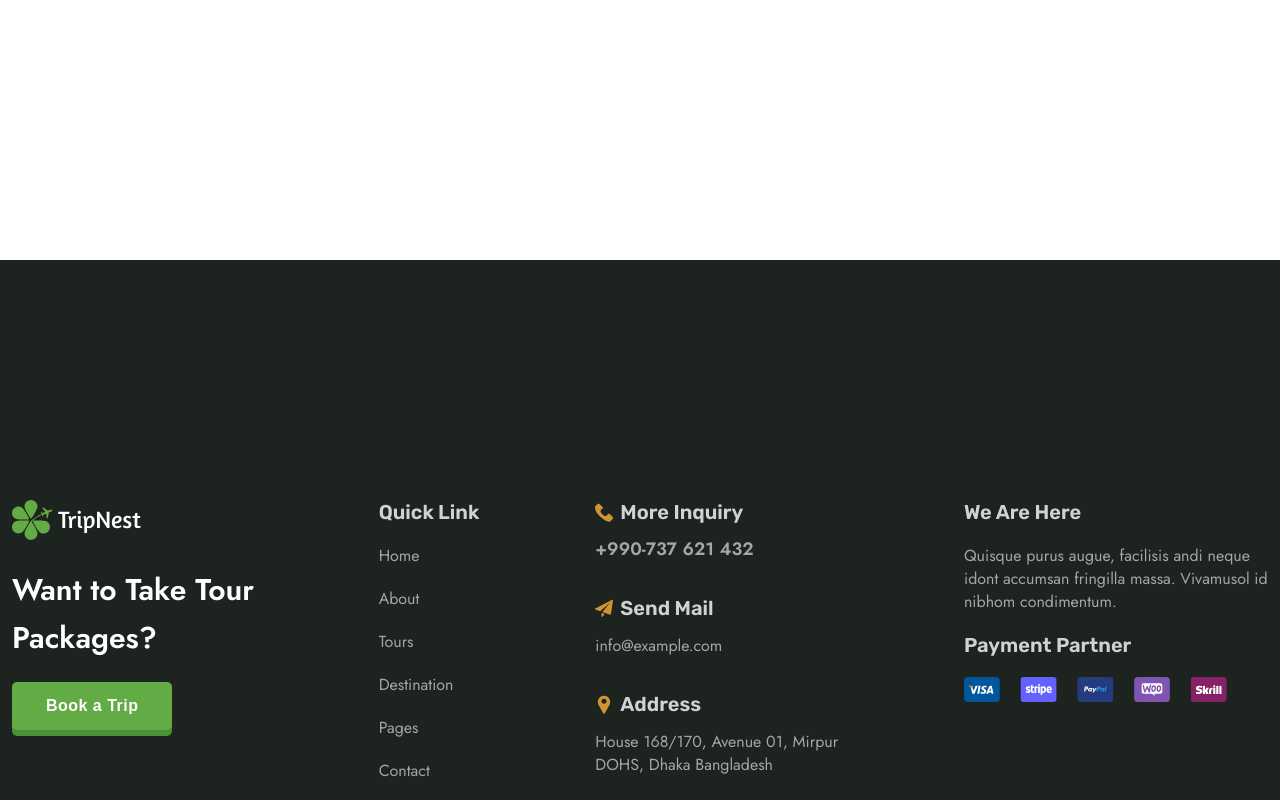
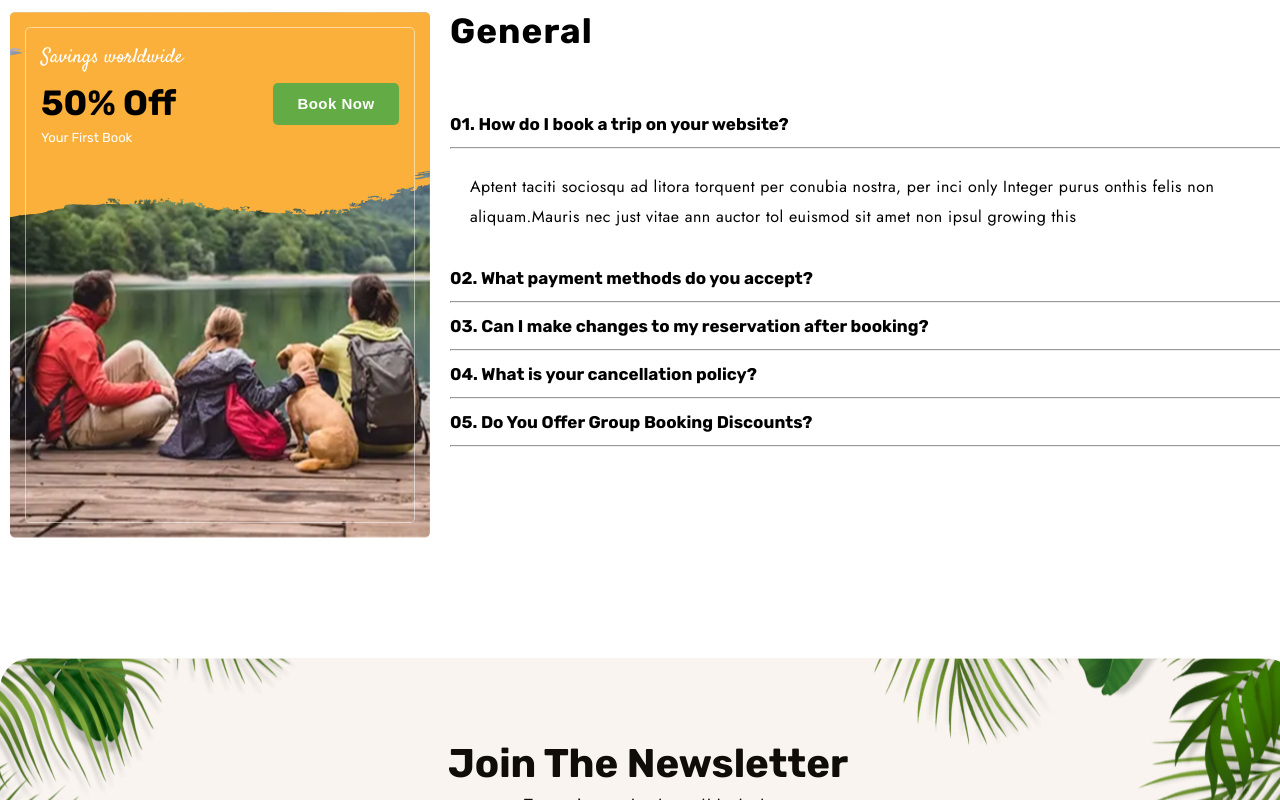
Before and after one commit to rashid-arf/TripNest, a Next.js app: page /faqs in a window 1280 px wide. Before the commit this address had no page. Shown: the part 540-1340 px from the top of the page. Built offline with nearby package versions, Linux system fonts and the light colour scheme.

Commit message:
WIP start FAQS

```diff
--- a/public/travel-article.json
+++ b/public/travel-article.json
@@ -11,7 +11,6 @@
     "Year": "2024",
     "TextBlog": "NSuspendisse bibendum efficitur orci, a pretium erat mattis nec. Vestibulum antema ypsumi primisot inaetahsjanl faucibus orci luctus etenjot ultrices posuere cubilia andt. Vestibulum quis odio ut dui malesuada ornare ut…",
     "views": "287 Views"
-
   },
   {
     "id": 2,
--- /dev/null
+++ b/src/app/faqs/page.tsx
@@ -0,0 +1,16 @@
+'use client';
+import { HeaderPages } from '@/components/About/HeaderPages/HeaderPages';
+import { NewsletterPages } from '@/components/About/NewsletterPages/NewsletterPages';
+import { AboutMain } from '@/components/About/AboutMain/AboutMain';
+import { Faqs } from '@/components/Faqs/Faqs';
+
+export default function Page() {
+  return (
+    <main>
+      <HeaderPages />
+      <AboutMain title={'Faqs'} pageTitle={'Faqs'} />
+      <Faqs />
+      <NewsletterPages />
+    </main>
+  );
+}
--- /dev/null
+++ b/src/components/Faqs/Faqs.module.scss
@@ -0,0 +1,105 @@
+.Faqs {
+  margin: 100px auto;
+  padding: 20px 10px;
+  display: flex;
+  align-items: flex-start;
+  gap: 20px;
+  width: 1320px;
+
+  &BannerCard {
+    background: no-repeat center/cover url("../../../public/assets/images/faqs-banner.png");
+    width: 420px;
+    height: 526px;
+    border-radius: 5px;
+    padding: 15px;
+    position: relative;
+
+
+    &Content {
+      display: flex;
+      align-items: flex-start;
+      justify-content: space-between;
+      padding: 15px;
+      border-radius: 5px;
+      border: 1px solid var(--white50);
+      height: 100%;
+      position: relative;
+      z-index: 2;
+
+      &Button {
+        border-radius: 5px !important;
+        box-shadow: none;
+        width: 126px;
+        height: 42px;
+        font-size: 15px;
+        padding: 0;
+        margin-top: 40px;
+        cursor: pointer;
+
+      }
+
+      &Title {
+        color: var(--main-bg-color);
+        font-family: var(--font-satisfy-mono), sans-serif;
+        font-size: 20px;
+
+      }
+
+      &Discount {
+        font-weight: 700;
+        font-size: 35px;
+        margin-top: 10px;
+
+      }
+
+      &Text {
+        font-size: 13px;
+        color: var(--main-bg-color);
+        text-transform: capitalize;
+        margin-top: 6px;
+      }
+    }
+
+    &Mask {
+      position: absolute;
+      top: 0;
+      left: 0;
+      border-radius: 5px 5px 0 0;
+      z-index: 1;
+    }
+  }
+
+&Questions {
+  display: flex;
+  flex-direction: column;
+  width: 860px;
+
+  &Title {
+    font-size: 35px;
+    font-weight: 700;
+    line-height: 38.5px;
+    letter-spacing: 1.05px;
+    margin-bottom: 50px;
+  }
+
+  &Text {
+    font-size: 16px;
+    line-height: 30.4px;
+    letter-spacing: 0.48px;
+    font-family: var(--font-jost-mono), sans-serif;
+    margin: 23px 20px;
+  }
+
+  &Item {
+    display: flex;
+    align-items: center;
+    justify-content: space-between;
+    height: 46px;
+
+&Title {
+  font-size: 17px;
+
+}
+  }
+}
+}
--- /dev/null
+++ b/src/components/Faqs/Faqs.tsx
@@ -0,0 +1,62 @@
+import { FC } from 'react';
+import styles from './Faqs.module.scss';
+import Image from 'next/image';
+import MaskBanner from '@/assets/images/MaskBanner.png';
+import { DefaultButton } from '@/components/common/DefaultButton/DefaultButton';
+
+export const Faqs: FC = () => {
+  return (
+    <div className={styles.Faqs}>
+      <div className={styles.FaqsBannerCard}>
+        <div className={styles.FaqsBannerCardContent}>
+          <div>
+            <p className={styles.FaqsBannerCardContentTitle}>Savings worldwide</p>
+            <p className={styles.FaqsBannerCardContentDiscount}>50% Off</p>
+            <p className={styles.FaqsBannerCardContentText}> Your First Book</p>
+          </div>
+          <DefaultButton buttonText={'Book Now'} className={styles.FaqsBannerCardContentButton} />
+        </div>
+        <Image src={MaskBanner} alt="mask-banner" className={styles.FaqsBannerCardMask} />
+      </div>
+      <div className={styles.FaqsQuestions}>
+        <h2 className={styles.FaqsQuestionsTitle}>General</h2>
+        <div className={styles.FaqsQuestionsItem}>
+          <h3 className={styles.FaqsQuestionsItemTitle}>
+            01. How do I book a trip on your website?
+          </h3>
+          <p>-</p>
+        </div>
+        <hr />
+        <p className={styles.FaqsQuestionsText}>
+          Aptent taciti sociosqu ad litora torquent per conubia nostra, per inci only Integer purus
+          onthis felis non aliquam.Mauris nec just vitae ann auctor tol euismod sit amet non ipsul
+          growing this
+        </p>
+        <div className={styles.FaqsQuestionsItem}>
+          <h3 className={styles.FaqsQuestionsItemTitle}>02. What payment methods do you accept?</h3>
+          <p>+</p>
+        </div>
+        <hr />
+        <div className={styles.FaqsQuestionsItem}>
+          <h3 className={styles.FaqsQuestionsItemTitle}>
+            03. Can I make changes to my reservation after booking?
+          </h3>
+          <p>+</p>
+        </div>
+        <hr />
+        <div className={styles.FaqsQuestionsItem}>
+          <h3 className={styles.FaqsQuestionsItemTitle}>04. What is your cancellation policy?</h3>
+          <p>+</p>
+        </div>
+        <hr />
+        <div className={styles.FaqsQuestionsItem}>
+          <h3 className={styles.FaqsQuestionsItemTitle}>
+            05. Do You Offer Group Booking Discounts?
+          </h3>
+          <p>+</p>
+        </div>
+        <hr />
+      </div>
+    </div>
+  );
+};
--- a/src/components/common/TravelLocation/TravelLocation.tsx
+++ b/src/components/common/TravelLocation/TravelLocation.tsx
@@ -77,7 +77,7 @@ export const TravelLocation: FC<Props> = ({ travelLocation }) => {
           />
         </div>
         <Link href={'/destination'} className={styles.viewAllDestinationLink}>
-          <DefaultButton buttonText={'View All Destination'} className={styles.sliderButton} />
+          <DefaultButton buttonText={'View All Faqs'} className={styles.sliderButton} />
         </Link>
       </div>
     </div>
```
Also changed, not shown: src/components/Blog/Blog.module.scss (+9 -3 lines), src/components/Blog/Blog.tsx (+7 -1 lines), src/components/Blog/BlogRecentPost/BlogRecentPost.module.scss (+14 -11 lines), src/components/Blog/BlogRecentPost/BlogRecentPost.tsx (+7 -7 lines), src/components/layout/BannerSearch/BannerSearch.tsx (+4 -4 lines), public/assets/images/faqs-banner.png (added), src/assets/images/MaskBanner.png (added), src/assets/styles/globals.scss (line endings or trailing spaces).
